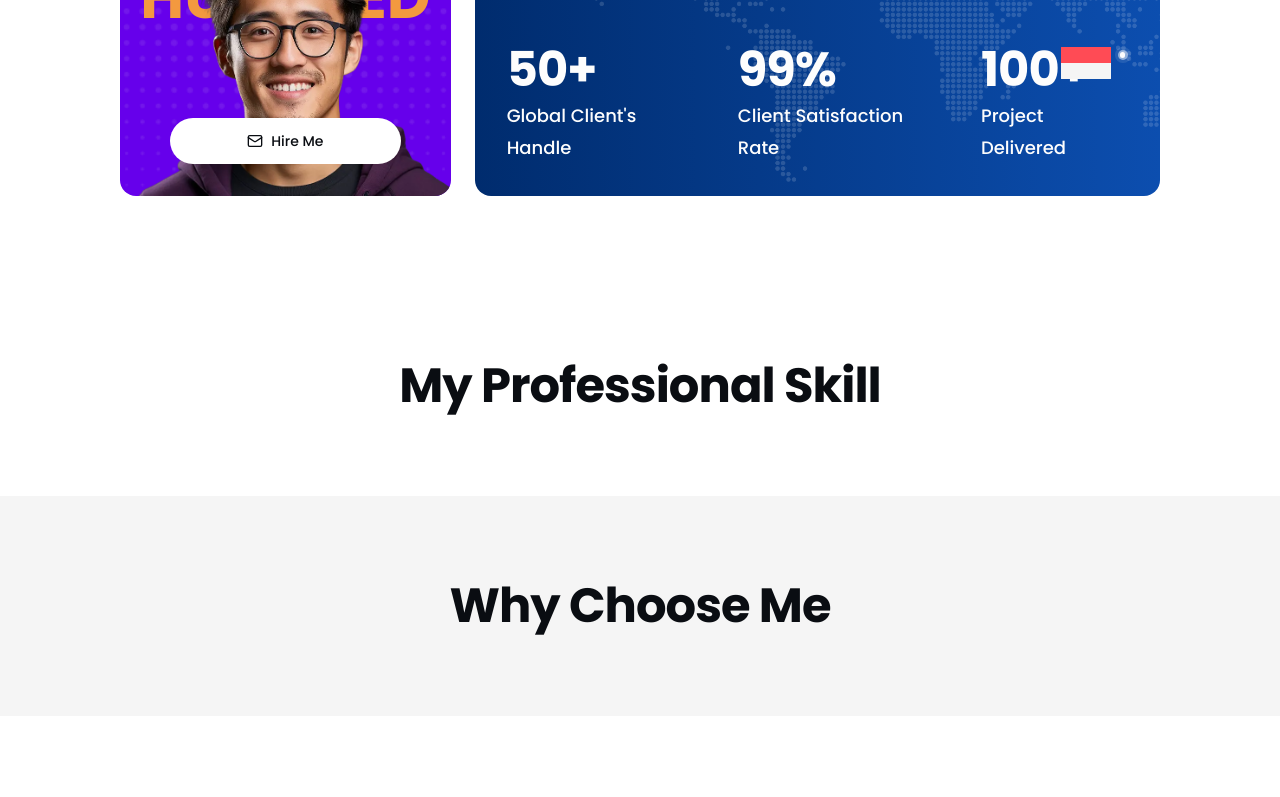
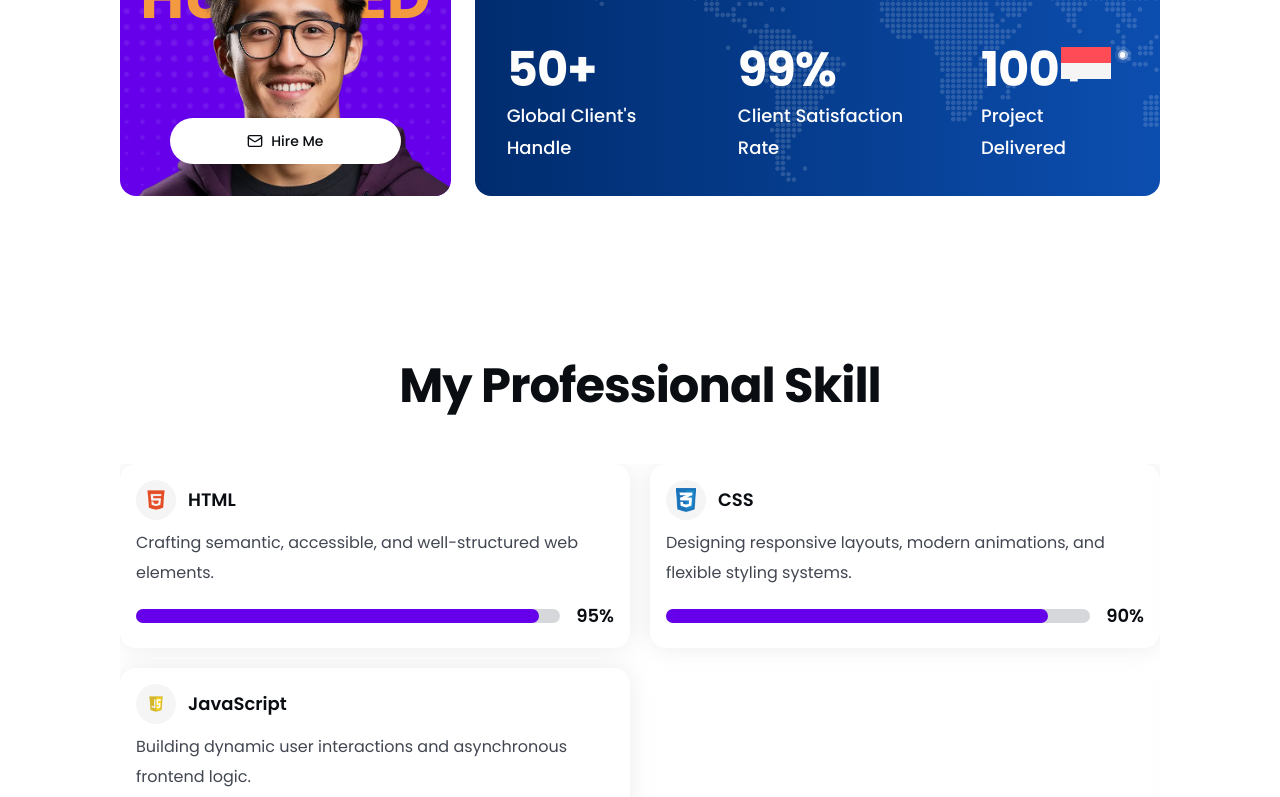
Before and after one commit to Hary300/Personal-Project-39-Dark-Violet-Portfolio, a React (Vite) app: page / in a window 1280 px wide. Shown: the part 2000-2797 px from the top of the page. Built offline with nearby package versions, Linux system fonts and the light colour scheme.

Commit message:
feat: implement SkillCarousel component with responsive design; add DotIndicator for navigation; create useIsDesktop hook for screen size detection; refactor SectionTitle to use motion for animations

```diff
--- a/src/components/shared/SectionTitle.tsx
+++ b/src/components/shared/SectionTitle.tsx
@@ -1,4 +1,6 @@
+import { fadeInUp } from '@/motions/fadeInUp';
 import { cn } from 'cn';
+import { motion } from 'motion/react';
 
 interface SectionTitlePRops {
   title: string;
@@ -7,14 +9,18 @@ interface SectionTitlePRops {
 
 const SectionTitle = ({ title, className }: SectionTitlePRops) => {
   return (
-    <h2
+    <motion.h2
+      variants={fadeInUp}
+      initial='hidden'
+      whileInView='visible'
+      viewport={{ once: true }}
       className={cn(
         'text-center font-bold text-display-md lg:text-display-2xl',
         className
       )}
     >
       {title}
-    </h2>
+    </motion.h2>
   );
 };
 
--- /dev/null
+++ b/src/hooks/useIsDesktop.ts
@@ -0,0 +1,19 @@
+import { useEffect, useState } from 'react';
+
+const useIsDesktop = () => {
+  const [isDesktop, setIsDesktop] = useState(false);
+  useEffect(() => {
+    const handleResize = () => {
+      setIsDesktop(window.innerWidth > 768);
+    };
+
+    window.addEventListener('resize', handleResize);
+    return () => {
+      window.removeEventListener('resize', handleResize);
+    };
+  }, []);
+
+  return isDesktop;
+};
+
+export default useIsDesktop;
--- /dev/null
+++ b/src/lib/chunk.ts
@@ -0,0 +1,7 @@
+export const chunk = <T>(array: T[], size: number): T[][] => {
+  const result = [];
+  for (let i = 0; i < array.length; i += size) {
+    result.push(array.slice(i, i + size));
+  }
+  return result;
+};
--- a/src/sections/03-skill/SkillSection.tsx
+++ b/src/sections/03-skill/SkillSection.tsx
@@ -1,11 +1,13 @@
 import SectionWrapper from '@/components/layouts/SectionWrapper';
 import SectionTitle from '@/components/shared/SectionTitle';
 import { skillsData } from '@/data/03-skillsData';
+import SkillCarousel from './components/SkillCarousel';
 
 const SkillSection = () => {
   return (
     <SectionWrapper sectionId='skill'>
       <SectionTitle title={skillsData.title} />
+      <SkillCarousel />
     </SectionWrapper>
   );
 };
--- /dev/null
+++ b/src/sections/03-skill/components/DotIndicator.tsx
@@ -0,0 +1,27 @@
+import type { CarouselApi } from '@/components/ui/carousel';
+import { cn } from 'cn';
+
+interface DotIndicatorProps {
+  count: number;
+  currentIndex: number;
+  api: CarouselApi;
+}
+
+const DotIndicator = ({ api, count, currentIndex }: DotIndicatorProps) => {
+  return (
+    <div className='flex gap-2 lg:gap-3 w-full justify-center'>
+      {Array.from({ length: count }).map((_, index) => (
+        <div
+          key={index}
+          className={cn(
+            'w-4 rounded-full h-2.5 lg:h-3 bg-neutral-300 transition-all duration-300 ease-in-out cursor-pointer',
+            index === currentIndex && 'w-8 bg-primary-300'
+          )}
+          onClick={() => api?.scrollTo(index)}
+        ></div>
+      ))}
+    </div>
+  );
+};
+
+export default DotIndicator;
--- /dev/null
+++ b/src/sections/03-skill/components/SkillCarousel.tsx
@@ -0,0 +1,112 @@
+import {
+  Carousel,
+  CarouselContent,
+  CarouselItem,
+  type CarouselApi,
+} from '@/components/ui/carousel';
+import { skillsData } from '@/data/03-skillsData';
+import useIsDesktop from '@/hooks/useIsDesktop';
+import { chunk } from '@/lib/chunk';
+import { useEffect, useState } from 'react';
+import DotIndicator from './DotIndicator';
+import { motion } from 'motion/react';
+import { fadeInUp } from '@/motions/fadeInUp';
+
+const SkillCarousel = () => {
+  const [api, setApi] = useState<CarouselApi>();
+  const [currentIndex, setCurrentIndex] = useState(0);
+
+  const [count, setCount] = useState(0);
+
+  const size = useIsDesktop() ? 6 : 3;
+
+  useEffect(() => {
+    if (!api) {
+      return;
+    }
+
+    const handleCount = () => {
+      setCount(api.scrollSnapList().length);
+    };
+
+    const handleSelect = () => {
+      setCurrentIndex(api.selectedScrollSnap());
+    };
+
+    handleCount();
+    handleSelect();
+
+    api.on('select', handleSelect);
+    api.on('reInit', handleCount);
+
+    return () => {
+      api.off('select', handleSelect);
+      api.off('reInit', handleCount);
+    };
+  }, [api]);
+
+  const skills = skillsData.skills;
+  const slides = chunk(skills, size);
+  return (
+    <motion.div
+      variants={fadeInUp}
+      initial='hidden'
+      whileInView='visible'
+      viewport={{ once: true }}
+    >
+      <Carousel
+        setApi={setApi}
+        className='w-full flex flex-col gap-6 lg:gap-12'
+      >
+        <CarouselContent>
+          {slides.map((slide, index) => (
+            <CarouselItem
+              key={index}
+              className='grid grid-cols-1 md:grid-cols-2 gap-4 lg:gap-5'
+            >
+              {slide.map((item) => (
+                <div
+                  key={item.id}
+                  className='flex flex-col gap-3 rounded-xl lg:rounded-2xl shadow-card p-3 lg:p-4 justify-between '
+                >
+                  <div className='flex flex-col gap-2'>
+                    <div className='flex gap-3 items-center'>
+                      <div className='size-10 rounded-full shrink-0 bg-neutral-100 flex justify-center items-center'>
+                        <img
+                          src={item.figIcon}
+                          alt={`${item.name} icon`}
+                          className='w-5'
+                        />
+                      </div>
+                      <span className='font-semibold text-md lg:text-lg'>
+                        {item.name}
+                      </span>
+                    </div>
+
+                    <p className='text-neutral-700 text-sm lg:text-md'>
+                      {item.description}
+                    </p>
+                  </div>
+                  <div className='flex items-center gap-4'>
+                    <div className='w-full h-3 lg:h-3.5 rounded-full bg-neutral-300'>
+                      <div
+                        className='bg-primary-300 h-full rounded-full'
+                        style={{ width: `${item.percentage}%` }}
+                      />
+                    </div>
+                    <p className='font-semibold text-sm lg:text-lg'>
+                      {item.percentage}%
+                    </p>
+                  </div>
+                </div>
+              ))}
+            </CarouselItem>
+          ))}
+        </CarouselContent>
+        <DotIndicator api={api} count={count} currentIndex={currentIndex} />
+      </Carousel>
+    </motion.div>
+  );
+};
+
+export default SkillCarousel;
```
